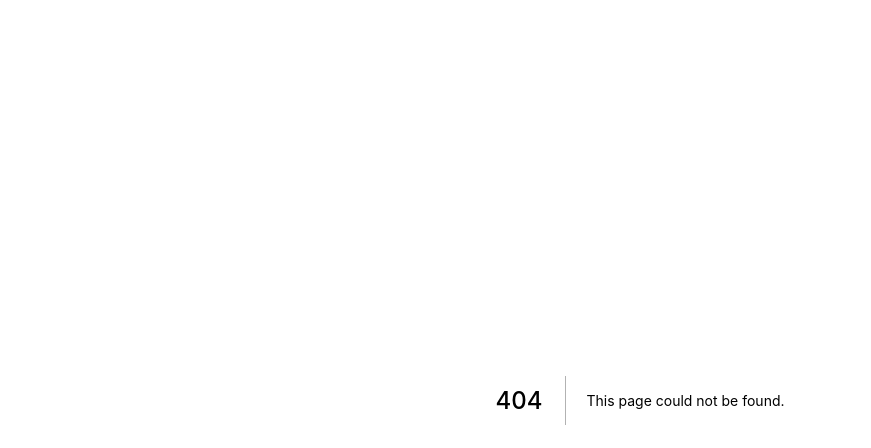
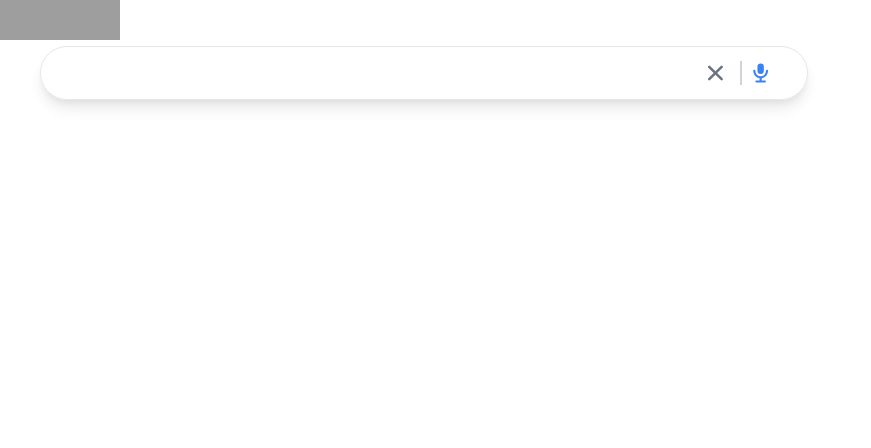
Before and after one commit to Indu-Chandana/Google_2.0, a Next.js app: page /search in a window 1280 px wide. Before the commit this address had no page. Shown: the top 448 px of the page, without its empty margins (0-871 px from the left). Built offline with nearby package versions, Linux system fonts and the light colour scheme; grey boxes are pictures that could not be loaded.

Commit message:
3 commit

```diff
--- a/components/Footer.js
+++ b/components/Footer.js
@@ -5,14 +5,14 @@ function Footer() {
             <div className=" px-8 py-3">
                 <p>SriLanka</p>
             </div>
-            <div className=" grid grid-cols-1">
-                <div><GlobeIcon className="h-5 mr-6 text-green-400 "/> Carbon neutral since 2007 </div>
-                <div className=" flex justify-center space-x-8 whitespace-nowrap">
+            <div className=" grid grid-cols-1 md:grid-cols-2 lg:grid-cols-3 grid-flow-row-dense gap-y-4 px-8 py-3">
+                <div className="flex items-center justify-center md:col-span-2 lg:col-span-1 lg:col-start-2"><GlobeIcon className="h-5 mr-6 text-green-400 "/> Carbon neutral since 2007 </div>
+                <div className=" flex justify-center space-x-8 whitespace-nowrap md:mr-auto">
                     <p>Advertising</p>
                     <p>Business</p>
                     <p>How Search works</p>
                 </div>
-                <div className="flex justify-center space-x-8 ">
+                <div className="flex justify-center space-x-8 md:ml-auto">
                     <p>Privacy Policy</p>
                     <p>Terms</p>
                     <p>Settings</p>
--- /dev/null
+++ b/components/Header.js
@@ -0,0 +1,30 @@
+import { MicrophoneIcon, XIcon } from "@heroicons/react/solid";
+import Image from "next/image";
+import { useRouter } from "next/router";
+import { useRef } from "react";
+function Header() {
+    const searchInputRef = useRef();
+    const router = useRouter();
+
+    return (
+        <header>
+            <Image
+            src="https://th.bing.com/th/id/R.68069f69f0afa847ac6948f766fe904b?rik=4EYoiK%2fkgmzPzw&riu=http%3a%2f%2fwww.google.com%2flogos%2fdoodles%2f2018%2fsri-lanka-national-day-2018-6344453324275712-2xa.gif&ehk=UeV59dQZaiPPzWqcpOKkeNXYugw4TSZzJFGr5QbEvj0%3d&risl=&pid=ImgRaw"
+            height={40}
+            width={120}
+            className="cursor-pointer"
+            onClick={() => router.push('/')}
+            />
+            <form className="flex border border-gray-200 px-6 py-3 ml-10 mr-5 rounded-full shadow-lg max-w-3xl items-center">
+                <input type="text" ref={searchInputRef} className="flex-grow focus:outline-none w-full"/>
+                <XIcon
+                 className="h-7 text-gray-500 sm:mr-3 cursor-pointer transition duration-100 transform hover:scale-125"
+                 onClick={() => (searchInputRef.current.value = "")}
+                />
+                <MicrophoneIcon className="h-6 hidden mr-3 sm:inline-flex text-blue-500 border-l-2 pl-2 border-gray-300"/>
+            </form>
+        </header>
+    )
+}
+
+export default Header
--- a/pages/index.js
+++ b/pages/index.js
@@ -4,8 +4,23 @@ import { ViewGridIcon, MicrophoneIcon } from "@heroicons/react/solid";
 import { SearchIcon } from "@heroicons/react/outline"
 import Image from "next/image"
 import Footer from '../components/Footer';
+import { useRef } from 'react';
+import { useRouter } from 'next/router';
 
 export default function Home() {
+  const router = useRouter();
+  const searchInputRef = useRef(null);
+
+  const submit = (e) => {
+    e.preventDefault();
+
+    const term = searchInputRef.current.value;
+
+    if(!term) return;
+
+    router.push(`/search?term=${term}`);
+}
+
   return (
     <div className="flex flex-col items-center justify-center h-screen">
       <Head>
@@ -36,13 +51,13 @@ export default function Home() {
 
         <div className=" flex w-full mt-5 hover:shadow-lg focus-within:shadow-lg max-w-md rounded-full border border-gray-200 px-5 py-3 sm:max-w-xl lg:max-w-2xl">
           <SearchIcon className="h-5 mr-3 text-gray-500 cursor-pointer"/>
-          <input type="text" className=" flex-grow focus:outline-none"/>
+          <input ref={searchInputRef} type="text" className=" flex-grow focus:outline-none"/>
           <MicrophoneIcon className="h-5 text-gray-500 cursor-pointer"/>
         </div>
 
         <div className="flex flex-col w-1/2 space-y-2 mt-8 justify-center sm:space-y-0 sm:flex-row sm:space-x-4">
-          <button className="btn"> Google Search </button>
-          <button className="btn"> I'm Feeling Lucky </button>
+          <button onClick={submit} className="btn"> Google Search </button>
+          <button onClick={submit} className="btn"> I'm Feeling Lucky </button>
         </div>
       </form>
 
--- /dev/null
+++ b/pages/search.js
@@ -0,0 +1,18 @@
+import Head from "next/head"
+import Header from "../components/Header"
+function Search() {
+    return (
+        <div>
+            <Head>
+              <title> Search Result </title>
+              <link rel="icon" href="https://th.bing.com/th/id/R.2a4c3e2eb43e31ab3b340c4c43453f79?rik=vGdBzkj3OKQErA&riu=http%3a%2f%2fcdn.onlinewebfonts.com%2fsvg%2fimg_99054.png&ehk=SCKFBNbDpVpT%2fceTXRpSG6oZJurvp%2f2UW1gE%2faKmiv8%3d&risl=&pid=ImgRaw" />
+            </Head>
+
+            {/* header */}
+            <Header/>
+            {/* result */}
+        </div>
+    )
+}
+
+export default Search
```
